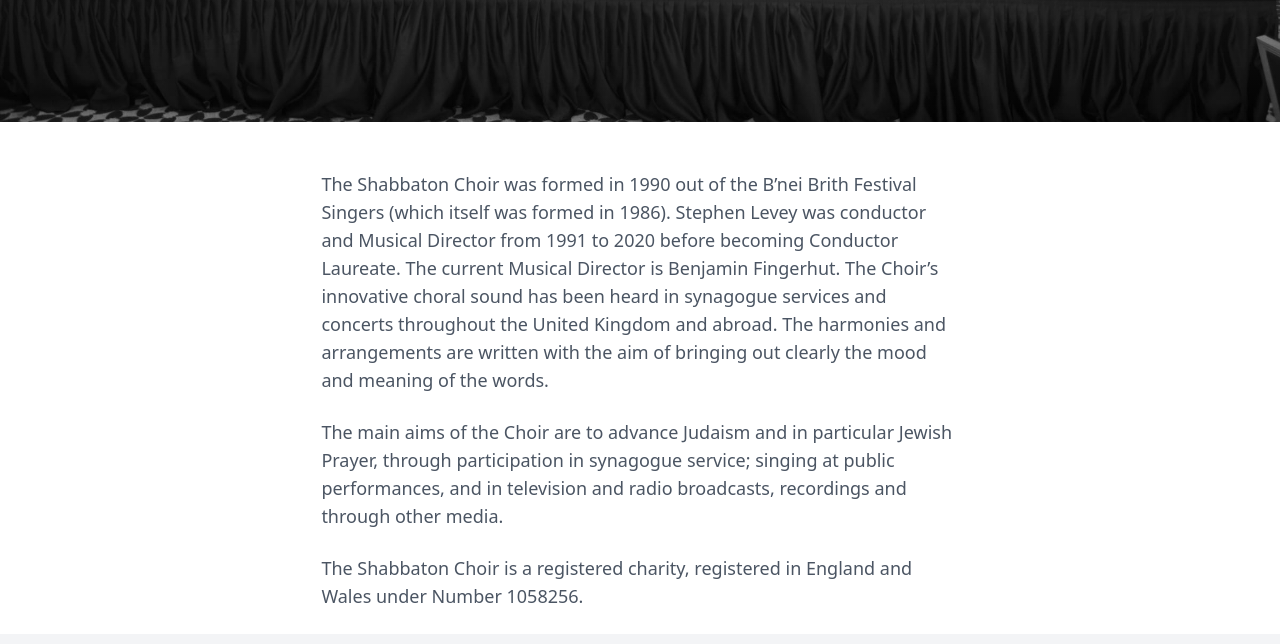
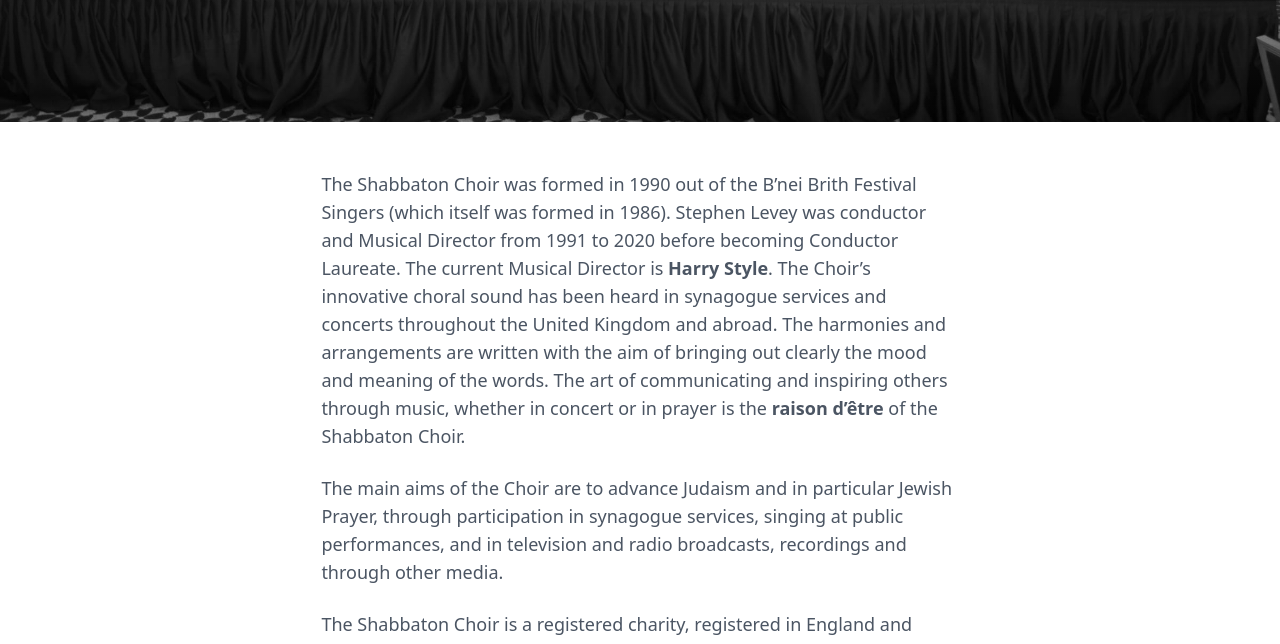
Before and after one commit to stuartizon/shabbatonchoir.com, an Astro site: page / in a window 1280 px wide. Shown: the part 678-1322 px from the top of the page. Built offline with nearby package versions, Linux system fonts and the light colour scheme; Astro itself is replaced by a stand-in of ours.

Commit message:
💬 Update the Home intro with new text (#74)
Co-authored-by: Claude <noreply@anthropic.com>

```diff
--- a/src/content/pages/home.md
+++ b/src/content/pages/home.md
@@ -6,15 +6,17 @@ description: The Shabbaton Choir is a London Jewish choir and registered charity
 The Shabbaton Choir was formed in 1990 out of the B'nei Brith Festival
 Singers (which itself was formed in 1986). Stephen Levey was conductor and
 Musical Director from 1991 to 2020 before becoming Conductor Laureate. The
-current Musical Director is Benjamin Fingerhut. The Choir’s innovative
-choral sound has been heard in synagogue services and concerts throughout
-the United Kingdom and abroad. The harmonies and arrangements are written
-with the aim of bringing out clearly the mood and meaning of the words.
+current Musical Director is **Harry Style**. The Choir’s innovative choral sound
+has been heard in synagogue services and concerts throughout the United
+Kingdom and abroad. The harmonies and arrangements are written with the aim
+of bringing out clearly the mood and meaning of the words. The art of
+communicating and inspiring others through music, whether in concert or in
+prayer is the **raison d’être** of the Shabbaton Choir.
 
 The main aims of the Choir are to advance Judaism and in particular Jewish
-Prayer, through participation in synagogue service; singing at public
+Prayer, through participation in synagogue services, singing at public
 performances, and in television and radio broadcasts, recordings and through
 other media.
 
 The Shabbaton Choir is a registered charity, registered in England and Wales
-under Number 1058256.
+under number 1058256.
--- a/tests/e2e/content.spec.ts
+++ b/tests/e2e/content.spec.ts
@@ -10,8 +10,19 @@ test('home page text', async ({ page }) => {
   await expect(main.locator('p').first()).toContainText(
     "out of the B'nei Brith Festival Singers",
   );
+  await expect(main.locator('p').first()).toContainText(
+    'The current Musical Director is Harry Style.',
+  );
+  await expect(main.locator('p').first()).toContainText(
+    'is the raison d’être of the Shabbaton Choir.',
+  );
+  await expect(main.locator(':is(b, strong)')).toHaveText([
+    'Harry Style',
+    'raison d’être',
+  ]);
+  await expect(main).not.toContainText('Fingerhut');
   await expect(main).toContainText(
-    'registered in England and Wales under Number 1058256.',
+    'registered in England and Wales under number 1058256.',
   );
 });
 
```
